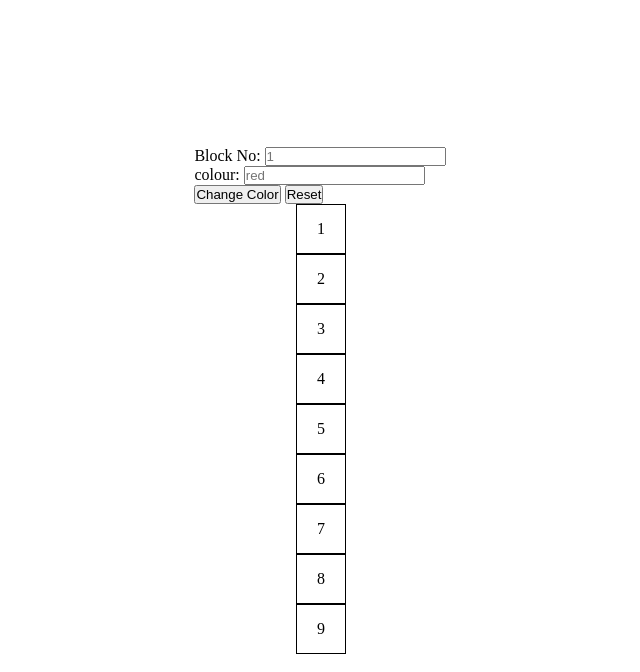
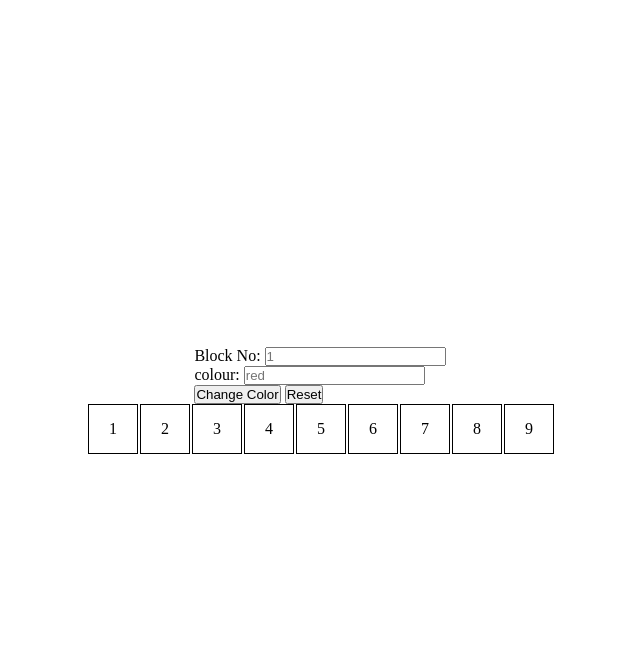
Before and after one commit to acciojob/Replit-Asian-Paints-saurabhanand96310, a website: page main.html in a window 1280 px wide. Shown: the whole page, without its empty margins (320-960 px from the left). Drawn offline with Linux system fonts and the light colour scheme.

Commit message:
created a submission

```diff
--- a/styles.css
+++ b/styles.css
@@ -25,7 +25,7 @@ body{
 	justify-content:center;
 	flex-direction:column;
 }
-.grid-container{
+.grid-item{
 	display:flex;
 	/* flex-wrap:nowrap; */
 }
```
